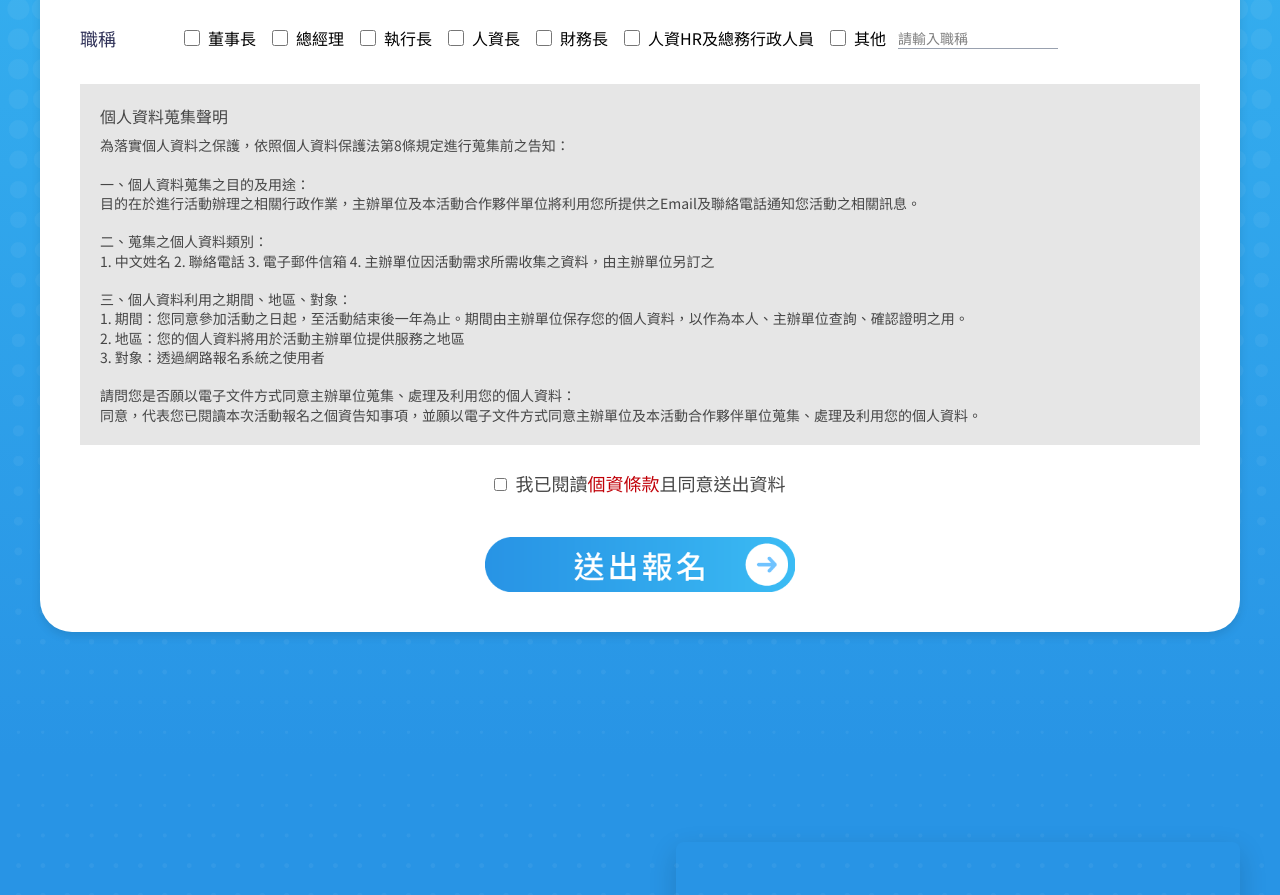
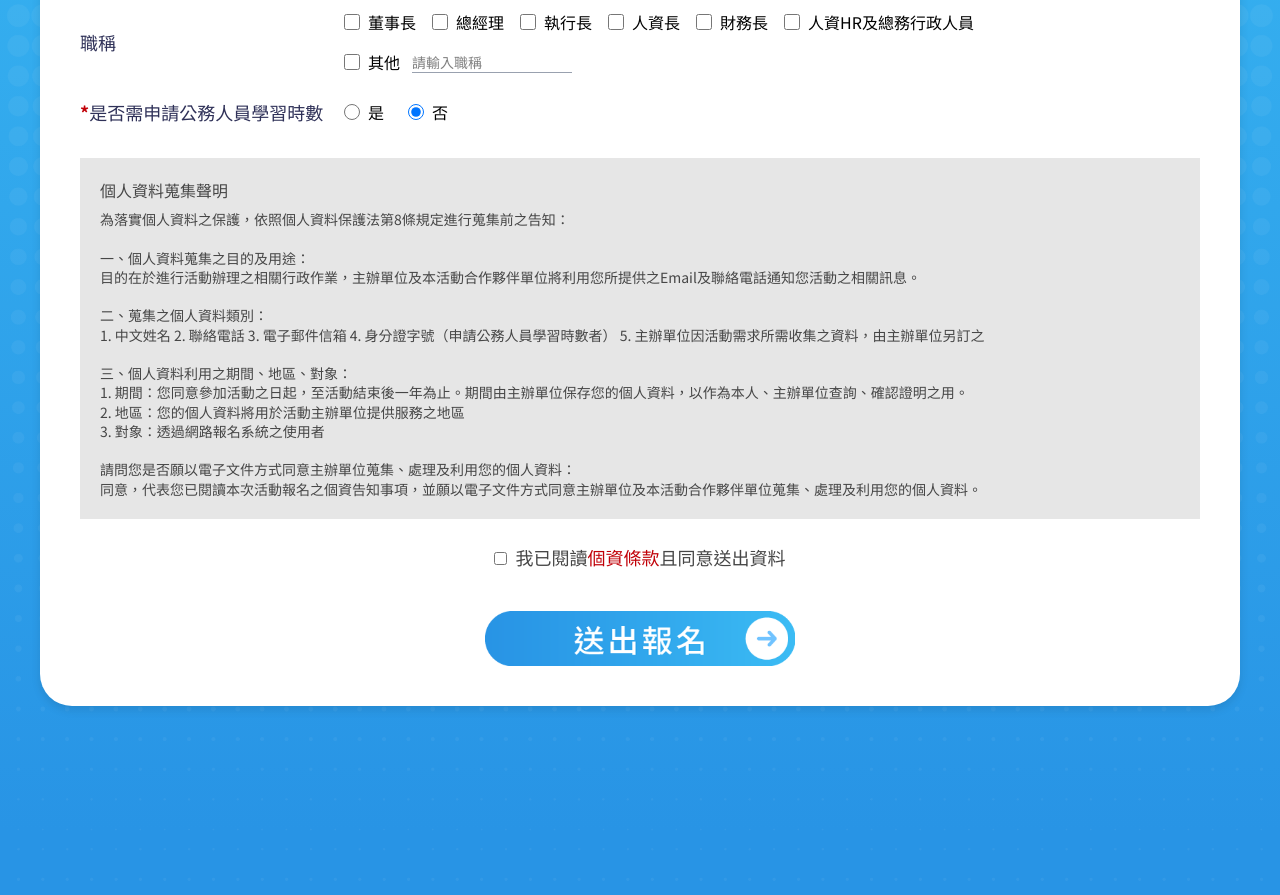
Before and after one commit to jackietsairock/SDGsforum, a Vue app: page / in a window 1280 px wide. Shown: the part 4266-5161 px from the top of the page. Built offline with nearby package versions, Linux system fonts and the light colour scheme; grey boxes are pictures that could not be loaded.

Commit message:
新增身分證字號及公務人員學習時數欄位，更新個資蒐集聲明及驗證邏輯

```diff
--- a/src/assets/json/info.json
+++ b/src/assets/json/info.json
@@ -210,11 +210,41 @@
               "checked": false
             }
           ]
+        },
+        {
+          "tagName": "是否需申請公務人員學習時數",
+          "inputName": "Is_civil_servant_learning_hours_required",
+          "type": "radio",
+          "show": true,
+          "required": true,
+          "label": [
+            {
+              "labelName": "是",
+              "value": "是",
+              "checked": false
+            },
+            {
+              "labelName": "否",
+              "value": "否",
+              "checked": true
+            }
+          ]
+        },
+        {
+          "tagName": "身分證字號",
+          "inputName": "Id_number",
+          "type": "input",
+          "show": true,
+          "required": true,
+          "showWhen": {
+            "inputName": "Is_civil_servant_learning_hours_required",
+            "equals": "是"
+          }
         }
       ],
       "personal_info": {
         "title": "個人資料蒐集聲明",
-        "detail": "為落實個人資料之保護，依照個人資料保護法第8條規定進行蒐集前之告知：<br><br>一、個人資料蒐集之目的及用途：<br>目的在於進行活動辦理之相關行政作業，主辦單位及本活動合作夥伴單位將利用您所提供之Email及聯絡電話通知您活動之相關訊息。<br><br>二、蒐集之個人資料類別：<br>1. 中文姓名 2. 聯絡電話 3. 電子郵件信箱 4. 主辦單位因活動需求所需收集之資料，由主辦單位另訂之<br><br>三、個人資料利用之期間、地區、對象：<br>1. 期間：您同意參加活動之日起，至活動結束後一年為止。期間由主辦單位保存您的個人資料，以作為本人、主辦單位查詢、確認證明之用。<br>2. 地區：您的個人資料將用於活動主辦單位提供服務之地區<br>3. 對象：透過網路報名系統之使用者<br><br>請問您是否願以電子文件方式同意主辦單位蒐集、處理及利用您的個人資料：<br>同意，代表您已閱讀本次活動報名之個資告知事項，並願以電子文件方式同意主辦單位及本活動合作夥伴單位蒐集、處理及利用您的個人資料。",
+        "detail": "為落實個人資料之保護，依照個人資料保護法第8條規定進行蒐集前之告知：<br><br>一、個人資料蒐集之目的及用途：<br>目的在於進行活動辦理之相關行政作業，主辦單位及本活動合作夥伴單位將利用您所提供之Email及聯絡電話通知您活動之相關訊息。<br><br>二、蒐集之個人資料類別：<br>1. 中文姓名 2. 聯絡電話 3. 電子郵件信箱 4. 身分證字號（申請公務人員學習時數者） 5. 主辦單位因活動需求所需收集之資料，由主辦單位另訂之<br><br>三、個人資料利用之期間、地區、對象：<br>1. 期間：您同意參加活動之日起，至活動結束後一年為止。期間由主辦單位保存您的個人資料，以作為本人、主辦單位查詢、確認證明之用。<br>2. 地區：您的個人資料將用於活動主辦單位提供服務之地區<br>3. 對象：透過網路報名系統之使用者<br><br>請問您是否願以電子文件方式同意主辦單位蒐集、處理及利用您的個人資料：<br>同意，代表您已閱讀本次活動報名之個資告知事項，並願以電子文件方式同意主辦單位及本活動合作夥伴單位蒐集、處理及利用您的個人資料。",
         "tagName": "同意個資蒐集",
         "inputName": "Privacy_consent",
         "type": "checkbox",
--- a/src/components/SignUp.vue
+++ b/src/components/SignUp.vue
@@ -8,13 +8,15 @@ const props = defineProps({
 })
 
 const OTHER_SENTINEL = '__OTHER__'
+const LEARNING_HOURS_FIELD = 'Is_civil_servant_learning_hours_required'
+const ID_NUMBER_FIELD = 'Id_number'
 
 const form = ref({})
 const otherInputs = ref({})
 const termsAnchor = ref(null)
 
 const visibleLabels = computed(() =>
-    (props.infoData?.label ?? []).filter((item) => item.show !== false)
+    (props.infoData?.label ?? []).filter(isFieldVisible)
 )
 const personalInfo = computed(() => props.infoData?.personal_info ?? {})
 const hasPersonalInfo = computed(() => Boolean(props.infoData?.personal_info))
@@ -24,6 +26,14 @@ const agreeInputName = computed(() => personalInfo.value.inputName || 'Agree')
 const mobileRegex = /^09\d{8}$/
 const emailRegex = /^([a-zA-Z0-9_.\-])+@(([a-zA-Z0-9\-])+\.)+([a-zA-Z0-9]{2,4})+$/
 const nameRegex = /^.{2,30}$/
+const idNumberRegex = /^[A-Z][12]\d{8}$/
+
+function isFieldVisible(field) {
+    if (field.show === false) return false
+    if (!field.showWhen) return true
+
+    return form.value[field.showWhen.inputName] === field.showWhen.equals
+}
 
 function createInitialFormState(infoData) {
     // 依照 info.json 的欄位設定建立表單初始值。
@@ -36,6 +46,12 @@ function createInitialFormState(infoData) {
             nextForm[field.inputName] = (field.label ?? [])
                 .filter((option) => option.checked)
                 .map((option) => (option.labelName === '其他' ? OTHER_SENTINEL : option.value))
+            continue
+        }
+
+        if (field.type === 'radio') {
+            const defaultOption = (field.label ?? []).find((option) => option.checked)
+            nextForm[field.inputName] = field.value ?? defaultOption?.value ?? ''
             continue
         }
 
@@ -79,6 +95,15 @@ watch(
         otherInputs.value = createInitialOtherInputs(nextInfoData)
     },
     { immediate: true }
+)
+
+watch(
+    () => form.value[LEARNING_HOURS_FIELD],
+    (value) => {
+        if (value !== '是') {
+            form.value[ID_NUMBER_FIELD] = ''
+        }
+    }
 )
 
 function checkVal() {
@@ -134,6 +159,8 @@ function sign_up() {
 
         if (key === agreeInputName.value) {
             data.append(key, value ? '是' : '否')
+        } else if (key === ID_NUMBER_FIELD) {
+            data.append(key, String(value ?? '').trim().toUpperCase())
         } else if (Array.isArray(value)) {
             const normalized = value
                 .map((item) => (item === OTHER_SENTINEL ? getOtherValue(key) : item))
@@ -182,7 +209,7 @@ function isRequiredField(field) {
 
 function getRequiredMessage(field) {
     // 依欄位類型產生必填未填時的提示文字。
-    const action = field.type === 'select' || field.type === 'checkbox' ? '選擇' : '輸入'
+    const action = ['select', 'checkbox', 'radio'].includes(field.type) ? '選擇' : '輸入'
     return `請${action}${field.tagName}`
 }
 
@@ -203,7 +230,29 @@ function getFormatMessage(field, value) {
         return '請填寫正確Email'
     }
 
+    if (field.inputName === ID_NUMBER_FIELD && !isValidIdNumber(text)) {
+        return '請填寫正確的身分證字號'
+    }
+
     return ''
+}
+
+function isValidIdNumber(value) {
+    const normalized = String(value ?? '').trim().toUpperCase()
+    if (!idNumberRegex.test(normalized)) return false
+
+    const letterCodes = {
+        A: 10, B: 11, C: 12, D: 13, E: 14, F: 15, G: 16, H: 17, I: 34,
+        J: 18, K: 19, L: 20, M: 21, N: 22, O: 35, P: 23, Q: 24, R: 25,
+        S: 26, T: 27, U: 28, V: 29, W: 32, X: 30, Y: 31, Z: 33
+    }
+    const letterCode = letterCodes[normalized[0]]
+    const digits = normalized.slice(1).split('').map(Number)
+    const weights = [8, 7, 6, 5, 4, 3, 2, 1, 1]
+    const sum = Math.floor(letterCode / 10) + (letterCode % 10) * 9
+        + digits.reduce((total, digit, index) => total + digit * weights[index], 0)
+
+    return sum % 10 === 0
 }
 
 function getInputType(field) {
@@ -216,7 +265,7 @@ function getInputType(field) {
 
 function getMaxLength(field) {
     // 回傳欄位可輸入的最大長度，目前手機限制為 10 碼。
-    return field.inputName === 'Cell_phone' ? 10 : undefined
+    return ['Cell_phone', ID_NUMBER_FIELD].includes(field.inputName) ? 10 : undefined
 }
 
 function isOtherSelected(key) {
@@ -247,10 +296,10 @@ function isOtherSelected(key) {
                     <div class="border-t border-dashed border-gray-300 pt-2"></div>
                 </div> -->
                 <div v-for="(item, idx) in visibleLabels" :key="idx" class="flex flex-col w-full sm:flex-row items-center gap-2">
-                    <label class="w-full text-lg font-bold shrink-0 sm:w-24" style="color:#2f3158;"><span v-if="isRequiredField(item)" class="text-red-700">*</span>{{ item.tagName }}</label>
+                    <label class="w-full text-lg font-bold shrink-0 sm:w-64" style="color:#2f3158;"><span v-if="isRequiredField(item)" class="text-red-700">*</span>{{ item.tagName }}</label>
 
                     <input
-                        v-if="item.type !== 'select' && item.type !== 'checkbox'"
+                        v-if="!['select', 'checkbox', 'radio'].includes(item.type)"
                         v-model="form[item.inputName]"
                         :name="item.inputName"
                         :type="getInputType(item)"
@@ -276,6 +325,18 @@ function isOtherSelected(key) {
                                 class="ml-1 text-black w-40 border-b border-gray-400 bg-transparent text-sm focus:outline-none"
                                 :placeholder="`請輸入${item.tagName}`"
                             />
+                        </label>
+                    </div>
+                    <div v-else-if="item.type === 'radio'" class="w-full flex-1 flex flex-wrap gap-6">
+                        <label v-for="(opt, oidx) in item.label" :key="oidx" class="flex items-center gap-2 text-sm sm:text-base">
+                            <input
+                                v-model="form[item.inputName]"
+                                type="radio"
+                                :name="item.inputName"
+                                :value="opt.value"
+                                class="h-4 w-4"
+                            />
+                            <span class="text-black">{{ opt.labelName }}</span>
                         </label>
                     </div>
                     <div v-else class="w-full flex-1 flex flex-col gap-2">
```
